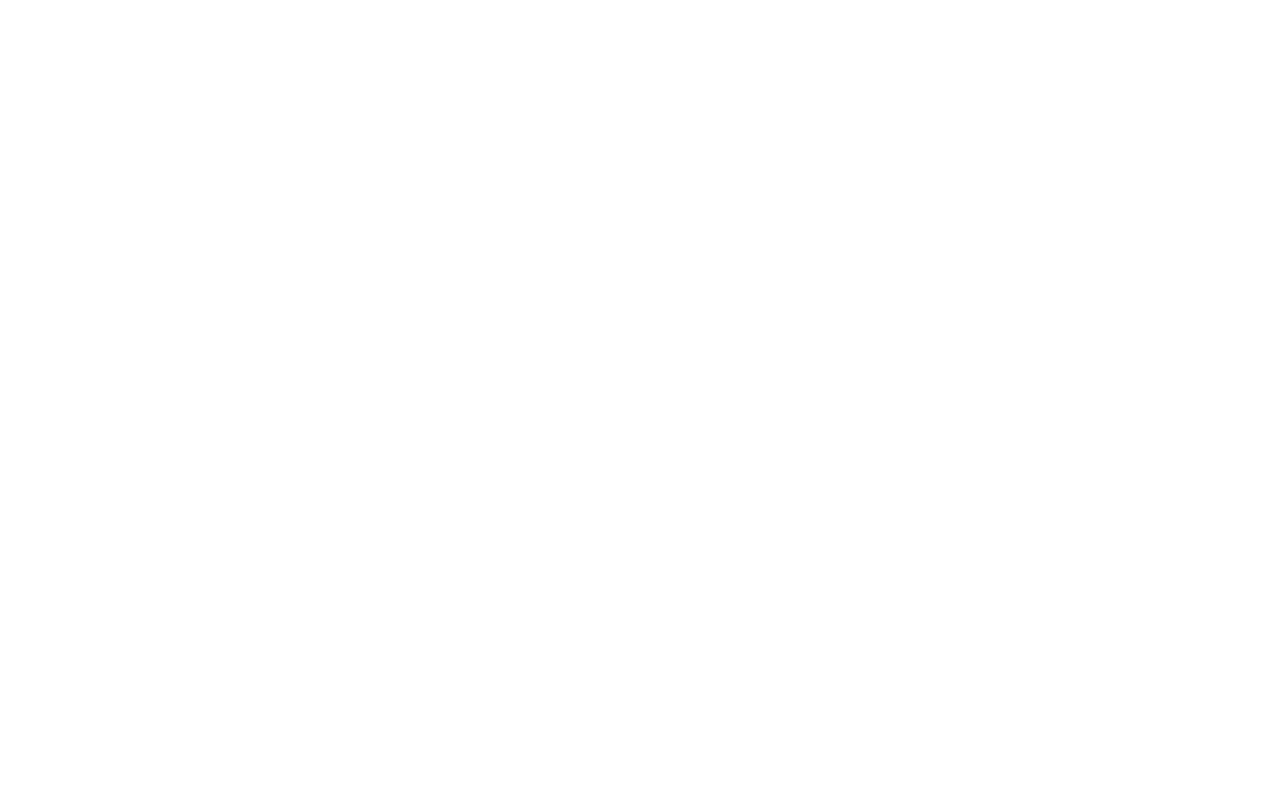
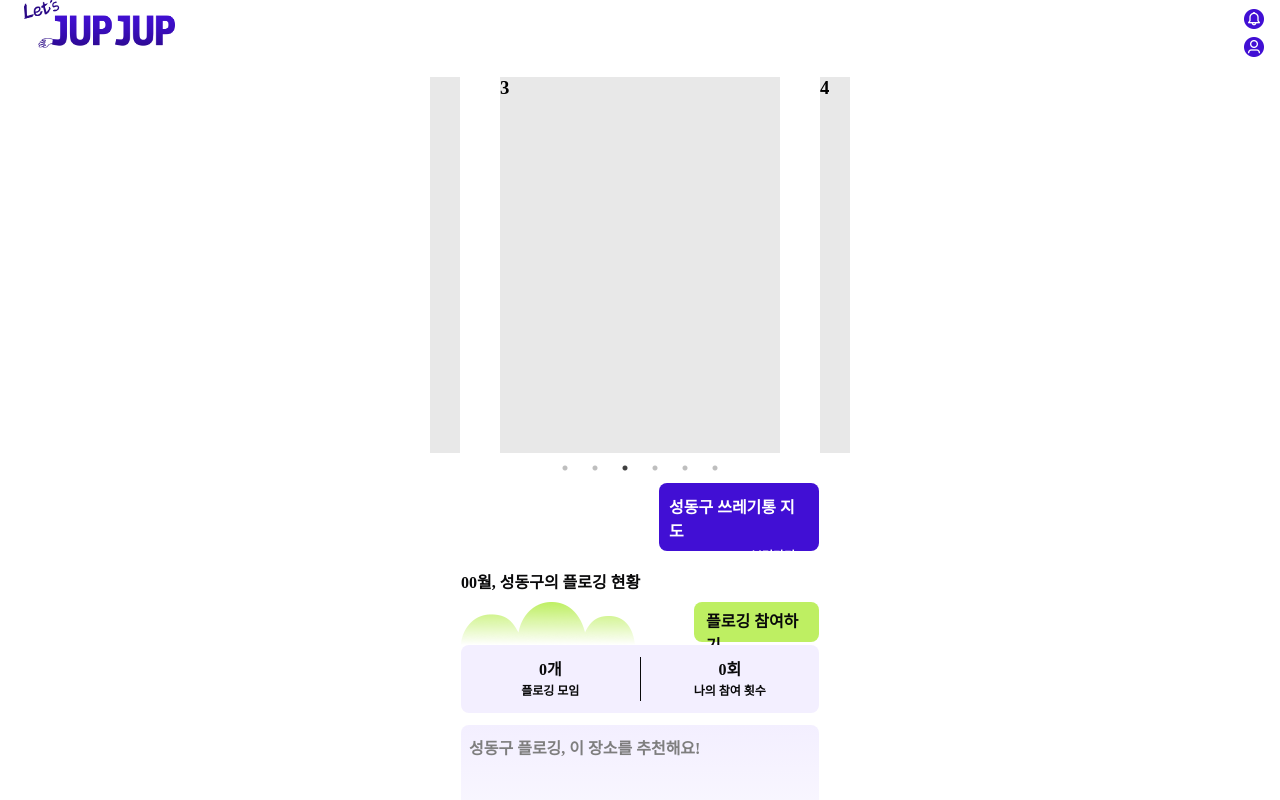
Before and after one commit to Lets-JUPJUP/JUPJUP-Front, a React (Create React App) app: page / in a window 1280 px wide. Before the commit this address had no page. Shown: the top 800 px of the page. Built offline with nearby package versions, Linux system fonts and the light colour scheme; a web font is replaced by a local one.

Commit message:
💄 메인 페이지 퍼블리싱

```diff
--- a/package.json
+++ b/package.json
@@ -13,7 +13,9 @@
     "react-dom": "^18.2.0",
     "react-router-dom": "^6.18.0",
     "react-scripts": "5.0.1",
+    "react-slick": "^0.29.0",
     "react-styled-components": "^0.1.11",
+    "slick-carousel": "^1.8.1",
     "styled-components": "^6.1.0",
     "web-vitals": "^2.1.4"
   },
--- a/src/App.js
+++ b/src/App.js
@@ -5,6 +5,7 @@
 import PloggingListPage from "./pages/PloggingListPage";
 import UserReportPage from "./pages/User/UserReportPage";
 import UserProfilePage from "./pages/User/UserProfilePage";
+import MainPage from "./pages/Main/MainPage";
 function App() {
   return (
     <Routes>
@@ -14,6 +15,7 @@
       <Route path="/plogging-list" element={<PloggingListPage />} />
       <Route path="user-report" element={<UserReportPage />} />
       <Route path="user-profile/:id" element={<UserProfilePage />} />
+      <Route path="/" element={<MainPage />} />
     </Routes>
   );
 }
--- a/src/components/common/History.js
+++ b/src/components/common/History.js
@@ -5,14 +5,14 @@
     <Wrapper>
       <div className="container">
         <div className="count">{contents[0].count}개</div>
-        <div className="title">{contents[0].text}</div>
+        <div className="text">{contents[0].text}</div>
       </div>
 
       <div className="divider" />
 
       <div className="container">
         <div className="count">{contents[1].count}회</div>
-        <div className="title">{contents[1].text}</div>
+        <div className="text">{contents[1].text}</div>
       </div>
     </Wrapper>
   );
@@ -47,7 +47,7 @@
     line-height: 24px; /* 150% */
   }
 
-  .title {
+  .text {
     color: var(--black, #09090a);
     text-align: center;
 
--- /dev/null
+++ b/src/components/main/Carousel.js
@@ -0,0 +1,74 @@
+import React from "react";
+import { styled } from "styled-components";
+import Slider from "react-slick";
+import "slick-carousel/slick/slick.css";
+import "slick-carousel/slick/slick-theme.css";
+
+const Carousel = () => {
+  const settings = {
+    dots: true,
+    className: "center",
+    centerMode: true,
+    infinite: true,
+    centerPadding: "50px",
+    slidesToShow: 1,
+    speed: 500,
+    initialSlide: 0,
+    autoplay: true,
+    autoplaySpeed: 2000,
+  };
+  return (
+    <Wrapper>
+      <StyledSlider {...settings}>
+        <div className="slide">
+          <Card>
+            <h3>1</h3>
+          </Card>
+        </div>
+        <div className="slide">
+          <Card>
+            <h3>2</h3>
+          </Card>
+        </div>
+        <div className="slide">
+          <Card>
+            <h3>3</h3>
+          </Card>
+        </div>
+        <div className="slide">
+          <Card>
+            <h3>4</h3>
+          </Card>
+        </div>
+        <div className="slide">
+          <Card>
+            <h3>5</h3>
+          </Card>
+        </div>
+        <div className="slide">
+          <Card>
+            <h3>6</h3>
+          </Card>
+        </div>
+      </StyledSlider>
+    </Wrapper>
+  );
+};
+
+export default Carousel;
+const Wrapper = styled.div`
+  display: flex;
+  justify-content: center;
+`;
+const Card = styled.div`
+  margin: auto;
+  width: 280px;
+  height: 376px;
+  flex-shrink: 0;
+  background: var(--grey, #e8e8e8);
+`;
+
+const StyledSlider = styled(Slider)`
+  width: 100%;
+  max-width: 420px;
+`;
--- /dev/null
+++ b/src/components/main/Recommendations.js
@@ -0,0 +1,42 @@
+import React from "react";
+import { styled } from "styled-components";
+
+const Recommendations = () => {
+  return (
+    <Wrapper>
+      <div className="title">성동구 플로깅, 이 장소를 추천해요!</div>
+      <Card />
+      <Card />
+      <Card />
+    </Wrapper>
+  );
+};
+
+export default Recommendations;
+const Wrapper = styled.div`
+  width: 100%;
+  box-sizing: border-box;
+  flex-shrink: 0;
+  border-radius: 8px 8px 0px 0px;
+  background: linear-gradient(180deg, #f3efff 0%, #fff 15.21%);
+  padding: 12px 8px;
+  display: flex;
+  flex-direction: column;
+  row-gap: 20px;
+
+  .title {
+    color: var(--midgrey, #7e7e7e);
+    font-size: 16px;
+    font-weight: 600;
+    line-height: 24px; /* 150% */
+    margin-bottom: 33px;
+  }
+`;
+
+const Card = styled.div`
+  width: 342px;
+  height: 342px;
+  flex-shrink: 0;
+  border-radius: 8px;
+  background: url(<path-to-image>), lightgray 50% / cover no-repeat;
+`;
--- /dev/null
+++ b/src/pages/Main/MainPage.js
@@ -0,0 +1,125 @@
+import React from "react";
+import { styled } from "styled-components";
+import Header from "../../components/common/Header";
+import Carousel from "../../components/main/Carousel";
+import mountain from "../../assets/main/mountain.png";
+import History from "../../components/common/History";
+import Recommendations from "../../components/main/Recommendations";
+const MainPage = () => {
+  return (
+    <>
+      <Header isLogin={true} />
+      <Wrapper>
+        <div className="carousel">
+          <Carousel />
+        </div>
+
+        <div className="container">
+          <div className="map-btn">
+            성동구 쓰레기통 지도
+            <div className="navigate">보러가기 {">"}</div>
+          </div>
+
+          <div className="monthly">00월, 성동구의 플로깅 현황</div>
+
+          <div className="join-plogging">
+            <img className="mountain" src={mountain} alt="" />
+            <div className="join-btn">플로깅 참여하기</div>
+          </div>
+
+          <History
+            contents={[
+              { count: 0, text: "플로깅 모임" },
+              { count: 0, text: "나의 참여 횟수" },
+            ]}
+          />
+
+          <div className="recommendations">
+            <Recommendations />
+          </div>
+        </div>
+      </Wrapper>
+    </>
+  );
+};
+
+export default MainPage;
+
+const Wrapper = styled.div`
+  width: 100%;
+
+  .container {
+    margin: auto;
+    width: 358px;
+    display: flex;
+    flex-direction: column;
+  }
+
+  .carousel {
+    margin-top: 20px;
+    margin-bottom: 30px;
+  }
+
+  .map-btn {
+    box-sizing: border-box;
+    width: 160px;
+    height: 68px;
+    flex-shrink: 0;
+    border-radius: 8px;
+    background: var(--main, #410fd4);
+    display: flex;
+    flex-direction: column;
+    padding: 13px 14px 14px 10px;
+    color: var(--white, #fff);
+    font-size: 16px;
+    font-weight: 600;
+    line-height: 24px; /* 150% */
+    align-self: flex-end;
+
+    .navigate {
+      align-self: flex-end;
+      margin-top: 3px;
+      font-size: 12px;
+      line-height: 18px; /* 150% */
+    }
+  }
+
+  .monthly {
+    margin-top: 20px;
+    color: var(--black, #09090a);
+    font-size: 16px;
+    font-weight: 600;
+    line-height: 24px; /* 150% */
+  }
+
+  .join-plogging {
+    margin-top: 7px;
+    display: flex;
+    justify-content: space-between;
+
+    .mountain {
+      width: 174px;
+      height: 43px;
+      flex-shrink: 0;
+    }
+
+    .join-btn {
+      width: 125px;
+      height: 40px;
+      box-sizing: border-box;
+      padding: 8px 12px;
+      border-radius: 8px;
+      background: var(--sub, #beef62);
+
+      color: var(--black, #09090a);
+
+      font-size: 16px;
+      font-weight: 600;
+      line-height: 24px; /* 150% */
+    }
+  }
+
+  .recommendations {
+    margin-top: 12px;
+  }
+`;
```
Also changed, not shown: src/assets/main/mountain.png (added), 1 other file (tests, documents, lock files or other folders).
